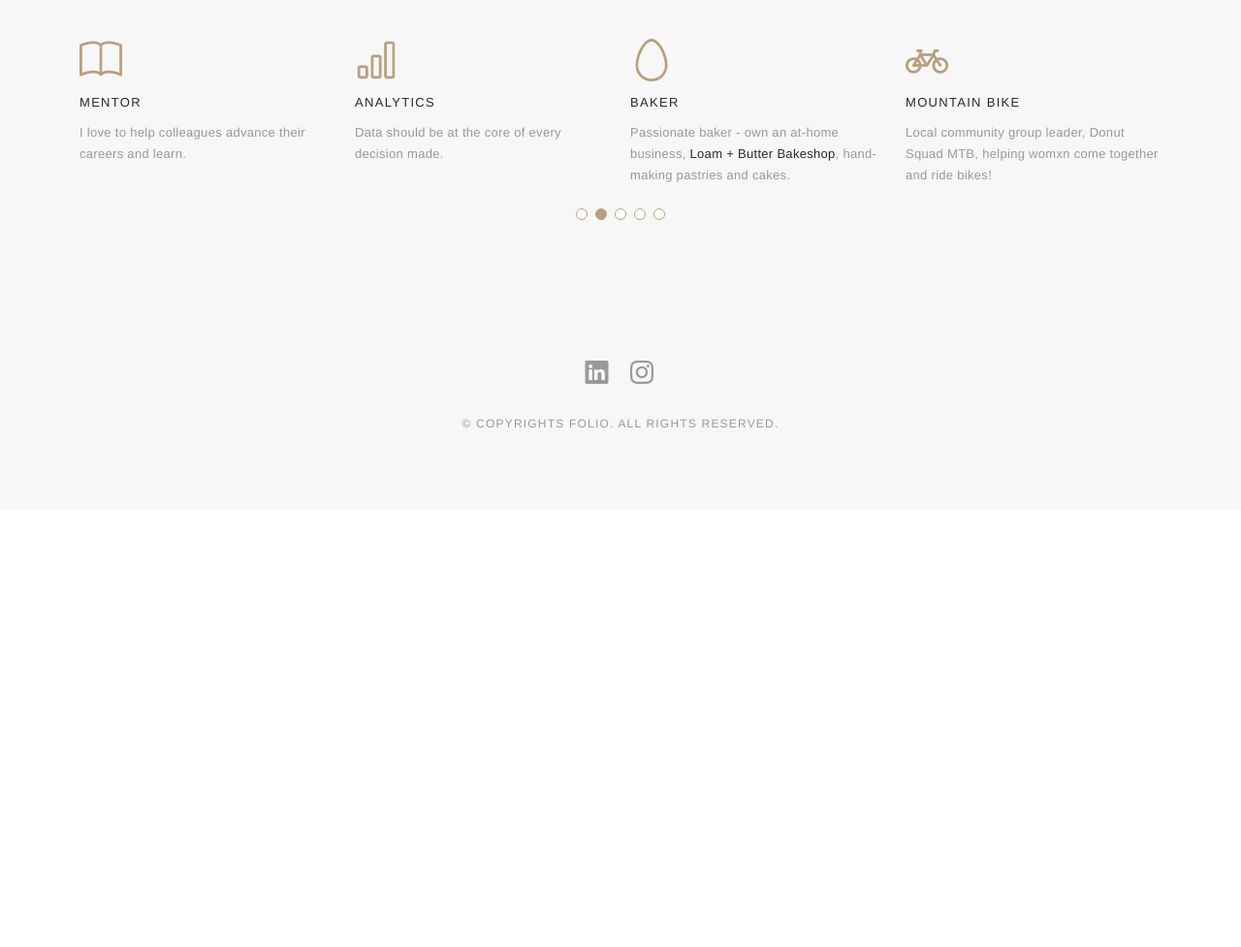
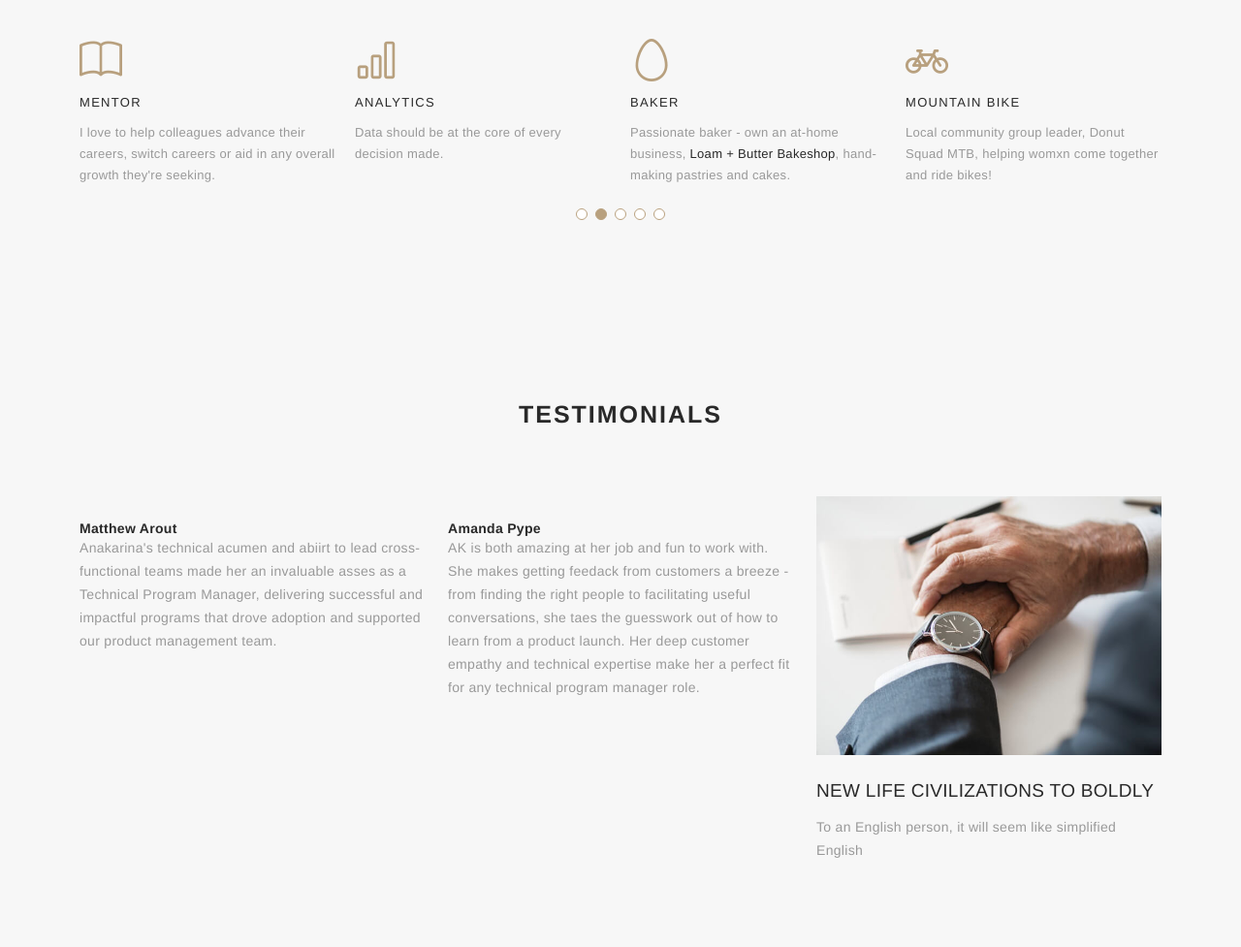
Before and after one commit to aklance0/aklance_site, a plain HTML site: page index.html in a window 1280 px wide. Shown: the part 1380-2357 px from the top of the page at 97% size. Before the commit the page ends 1906 px from the top, so only its background shows below. Drawn offline with nearby package versions, Linux system fonts and the light colour scheme; a web font is replaced by a local one.

Commit message:
test testimonials

```diff
--- a/index.html
+++ b/index.html
@@ -138,7 +138,7 @@
               <div class="services-block">
                 <i class="bi bi-book"></i>
                 <span>MENTOR</span>
-                <p class="separator">I love to help colleagues advance their careers and learn.</p>
+                <p class="separator">I love to help colleagues advance their careers, switch careers or aid in any overall growth they're seeking.</p>
               </div>
             </div><!-- End testimonial item -->
 
@@ -176,8 +176,10 @@
 
     </div><!-- End Services Section -->
 
+
     <!-- ======= Portfolio Section ======= -->
-<!--     <div id="portfolio" class="paddsection">
+<!--
+ <div id="portfolio" class="paddsection">
 
       <div class="container">
         <div class="section-title text-center">
@@ -264,14 +266,16 @@
 
       </div>
 
-    </div><!-- End Portfolio Section -->
+    </div>  -->
+    <!--End Portfolio Section -->
+
 
     <!-- ======= Resume Section ======= -->
-<!--     <div id="journal" class="text-left paddsection">
+    <div id="journal" class="text-left paddsection">
 
       <div class="container">
         <div class="section-title text-center">
-          <h2>journal</h2>
+          <h2>Testimonials</h2>
         </div>
       </div>
 
@@ -282,12 +286,13 @@
             <div class="col-lg-4 col-md-6">
               <div class="journal-info">
 
-                <a href="blog-single.html"><img src="assets/img/blog-post-1.jpg" class="img-responsive" alt="img"></a>
+                <!-- <a href="blog-single.html"><img src="assets/img/blog-post-1.jpg" class="img-responsive" alt="img"></a> -->
 
                 <div class="journal-txt">
 
-                  <h4><a href="blog-single.html">SO LETS MAKE THE MOST IS BEAUTIFUL</a></h4>
-                  <p class="separator">To an English person, it will seem like simplified English
+                  <h4>Matthew Arout</h4>
+                  <p class="separator">Anakarina's technical acumen and abiirt to lead cross-functional teams made her an invaluable asses as a Technical Program Manager,
+                    delivering successful and impactful programs that drove adoption and supported our product management team.
                   </p>
 
                 </div>
@@ -298,12 +303,14 @@
             <div class="col-lg-4 col-md-6">
               <div class="journal-info">
 
-                <a href="blog-single.html"><img src="assets/img/blog-post-2.jpg" class="img-responsive" alt="img"></a>
+                <!-- <a href="blog-single.html"><img src="assets/img/blog-post-2.jpg" class="img-responsive" alt="img"></a> -->
 
                 <div class="journal-txt">
 
-                  <h4><a href="blog-single.html">WE'RE GONA MAKE DREAMS COMES</a></h4>
-                  <p class="separator">To an English person, it will seem like simplified English
+                  <h4>Amanda Pype</h4>
+                  <p class="separator">AK is both amazing at her job and fun to work with. She makes getting feedack from customers a breeze -
+                    from finding the right people to facilitating useful conversations, she taes the guesswork out of how to learn from a product launch.
+                    Her deep customer empathy and technical expertise make her a perfect fit for any technical program manager role.
                   </p>
 
                 </div>
@@ -331,7 +338,9 @@
         </div>
       </div>
 
-    </div><!-- End Resume Section -->
+    </div>
+
+    <!-- End Resume Section -->
 
     <!-- ======= Contact Section ======= -->
 <!--     <div id="contact" class="paddsection">
@@ -414,7 +423,7 @@
 
       </div>
 
-      <p>&copy; Copyrights Folio. All rights reserved.</p>
+      <!-- <p>&copy; Copyrights Folio. All rights reserved.</p> -->
 
       <div class="credits">
         <!--
```
